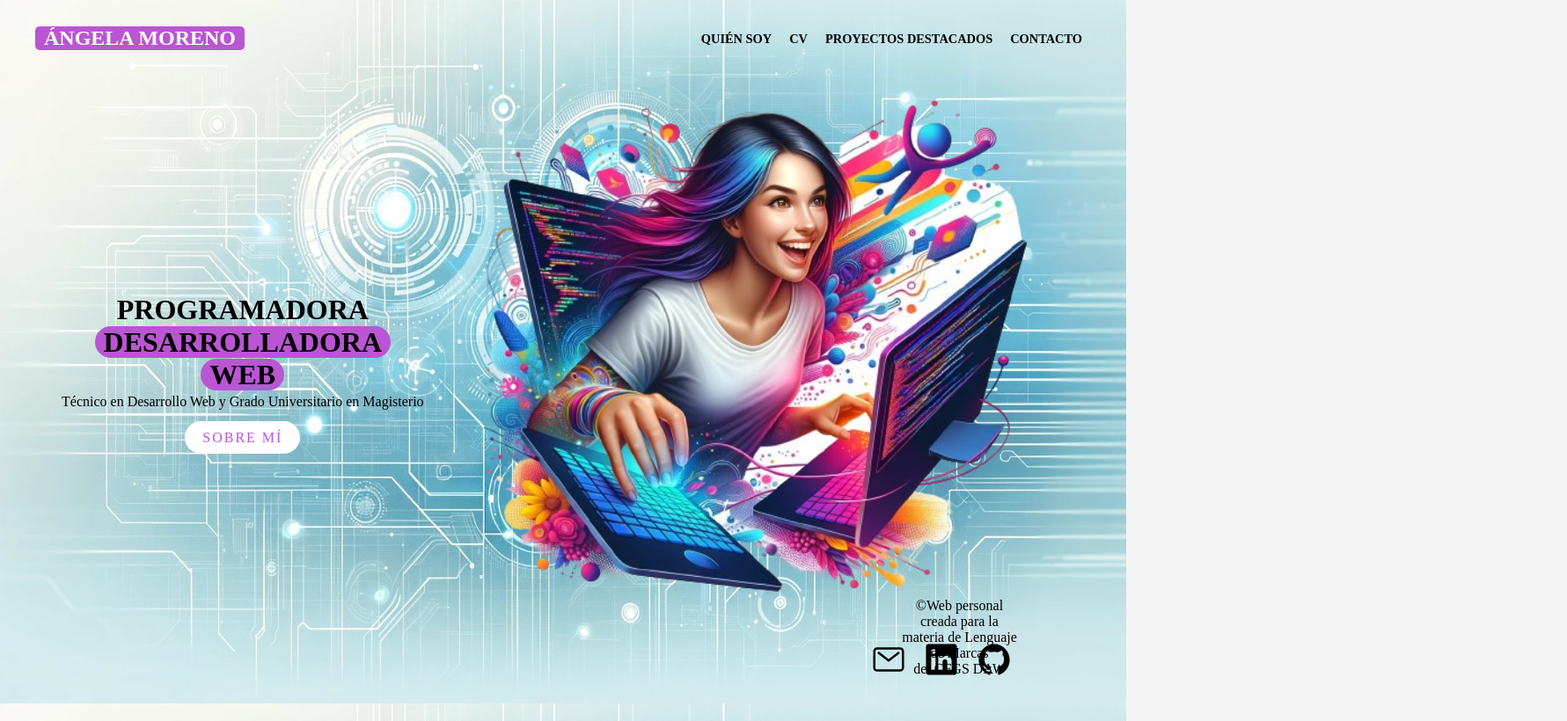
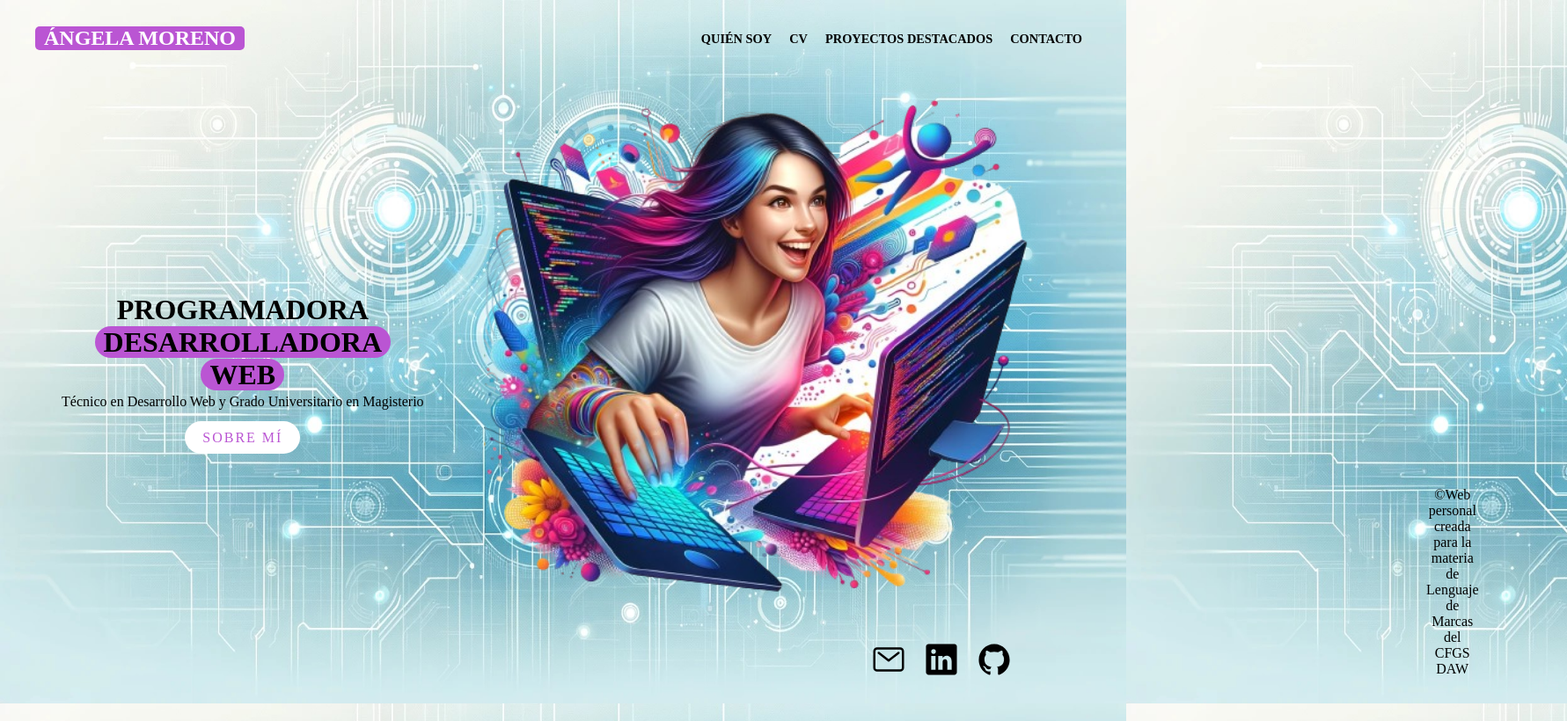
Before and after one commit to AngelaMMoreno/Landing, a plain HTML site: page index.html in a window 1280 px wide. Shown: the whole page at 88% size, 1781 px wide, since content can reach past the window. Drawn offline with nearby package versions, Linux system fonts and the light colour scheme; a web font is replaced by a local one.

Commit message:
Update style.css

```diff
--- a/style.css
+++ b/style.css
@@ -152,7 +152,7 @@ height:80vh;
 .copyright {
     position: absolute;
     bottom: 0px;
-    left: 900px;
+    left: 1500px;
     margin-bottom: 20px;
     padding: 0 100px 30px;
     display: flex;
```
